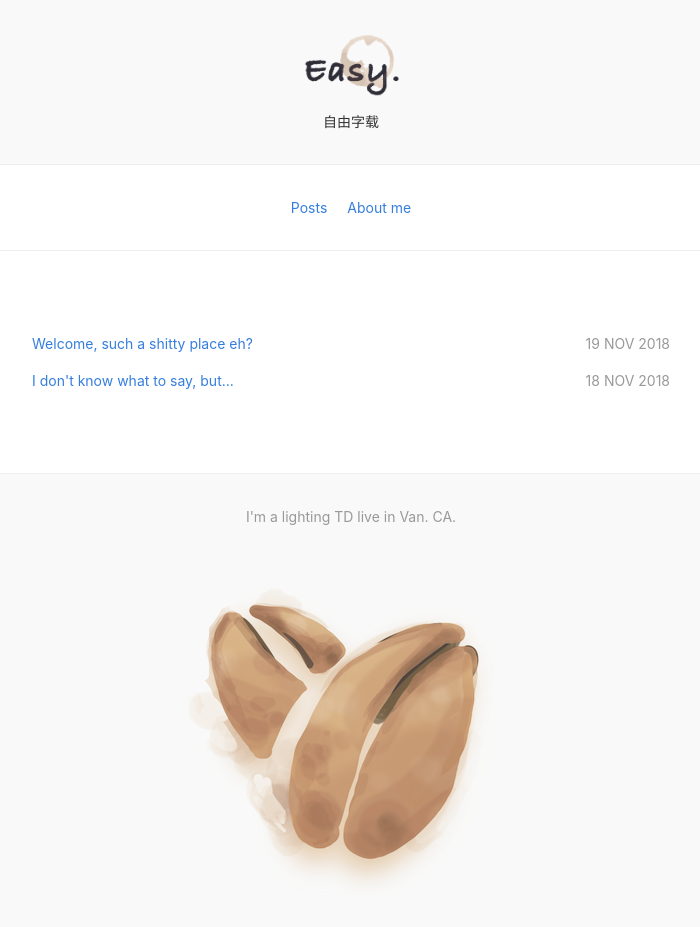
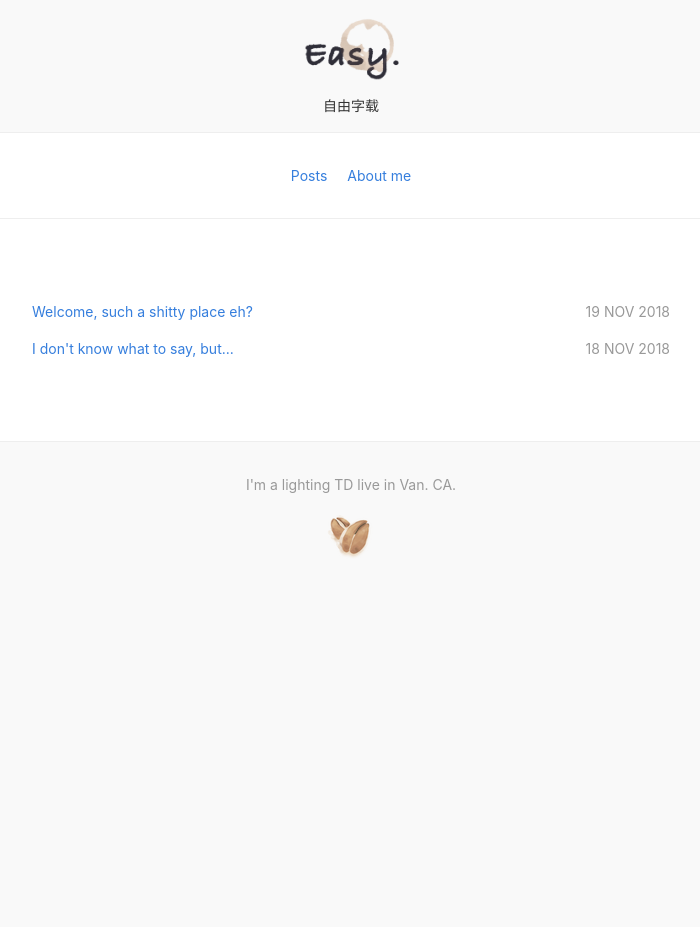
Before and after one commit to junzhilu/junzhi.lu, a Jekyll site: the page built from index.html, in a window 1280 px wide. Shown: the whole page, without its empty margins (289-989 px from the left). Built offline with Jekyll 4.4.1, drawn with Linux system fonts in a browser that asks for light colours; nearby versions of some CDN libraries; after the commit the page ends 900 px from its top, so only the background shows below that.

Commit message:
updated foot icon and reduced margin

```diff
--- a/_layouts/default.html
+++ b/_layouts/default.html
@@ -47,8 +47,8 @@
       </main>
       {% if is_post %}{% include pagination.html %}{% endif %}
     </div>
-    <footer class="mw7 center tc pt3 pb4 silver">
-      I'm a lighting TD live in Van. <a href="http://github.com/muan/scribble" class="link silver hover-blue pv1">CA</a>.
+    <footer class="mw7 center tc pt3 pb4 silver"><a href="" class="link silver hover-blue pv1">
+      I'm a lighting TD live in Van. CA</a>.
       <img src="{{ site.url }}/images/cmark2.png" alt="scribble" class="mt4 db center" />
     </footer>
   </body>
--- a/stylesheets/style.css
+++ b/stylesheets/style.css
@@ -1,4 +1,8 @@
 @import "https://unpkg.com/tachyons@4.6.1/css/tachyons.min.css";
+
+.mt4 {
+    margin-top: 1rem;
+}
 
 .bg-super-white { background: #f9f9f9; }
 .top-50 { top: 50% }
```
Also changed, not shown: README.md, images/cmark2.png.
